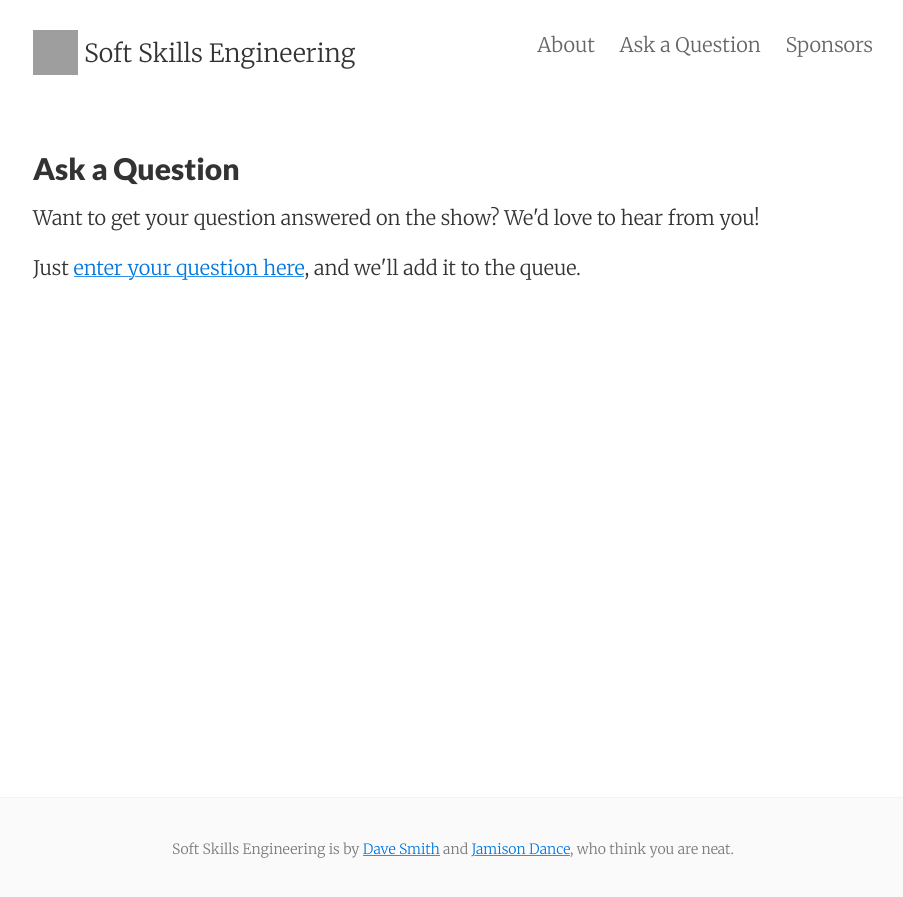
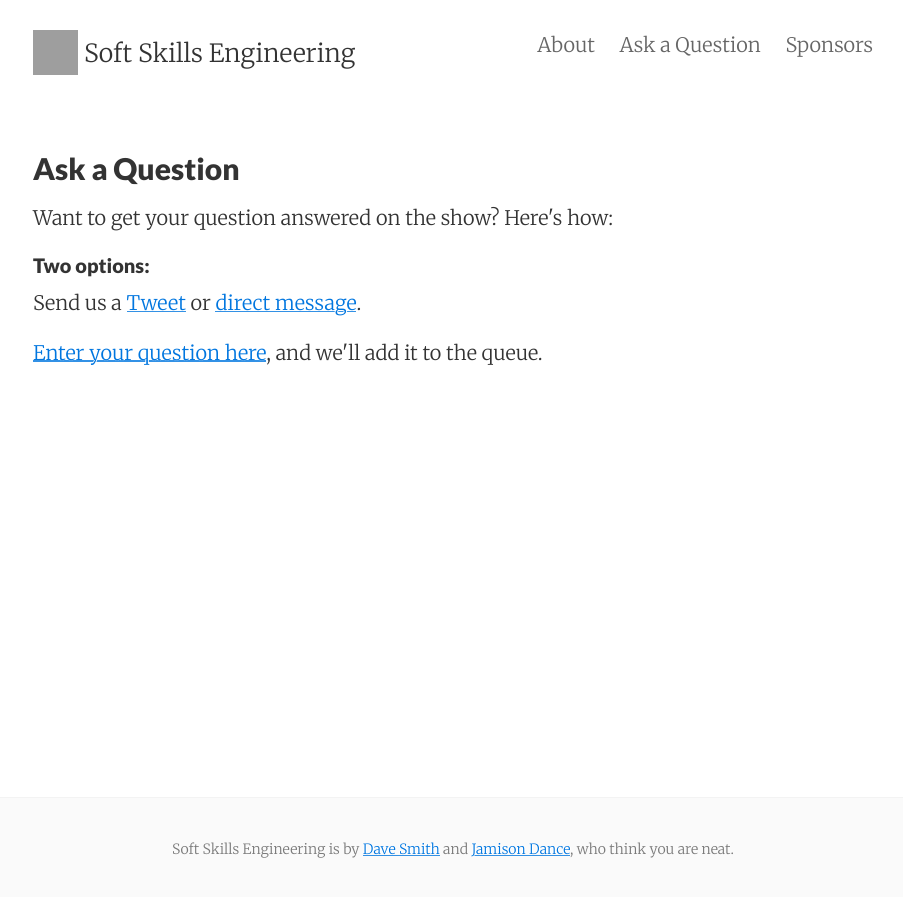
Before and after one commit to soft-skills-engineering/website, a Jekyll site: the page built from ask.md, in a window 1280 px wide. Shown: the top 897 px of the page, without its empty margins (187-1090 px from the left). Built offline with Jekyll 4.4.1, drawn with Linux system fonts in a browser that asks for light colours; grey boxes are pictures that could not be loaded.

Commit message:
Preserve the twitter link so question askers can do it either way (google form or twitter)

```diff
--- a/_config.yml
+++ b/_config.yml
@@ -10,6 +10,7 @@ logo_url: "https://download.softskills.audio/sse-logo-3.png"
 podcast_feed_url: "https://feeds.feedburner.com/SoftSkillsEngineering"
 podcast_itunes_url: "https://itunes.apple.com/us/podcast/soft-skills-engineering/id1091341048?mt=2"
 twitter_dm_url: "https://twitter.com/messages/compose?recipient_id=707699773642383361"
+question_form_url: "https://docs.google.com/forms/d/e/1FAIpQLSfgcTq_VQ2HNdp61qGV4rqkKaphjy2HbgnhWrB_E8r61m06gw/viewform"
 
 google_verification:
 google_analytics: "UA-81663582-1"
--- a/ask.md
+++ b/ask.md
@@ -6,9 +6,15 @@ tags: about
 ---
 
 <p>
-Want to get your question answered on the show? We'd love to hear from you!
+Want to get your question answered on the show? Here's how:
+</p>
+
+<h4>Two options:</h4>
+
+<p>
+Send us a <a href="https://twitter.com/{{site.twitter_username}}">Tweet</a> or <a href="{{site.twitter_dm_url}}">direct message</a>.
 </p>
 
 <p>
-Just <a href="https://docs.google.com/forms/d/e/1FAIpQLSfgcTq_VQ2HNdp61qGV4rqkKaphjy2HbgnhWrB_E8r61m06gw/viewform">enter your question here</a>, and we'll add it to the queue.
+<a href="{{site.question_form_url}}">Enter your question here</a>, and we'll add it to the queue.
 </p>
```
